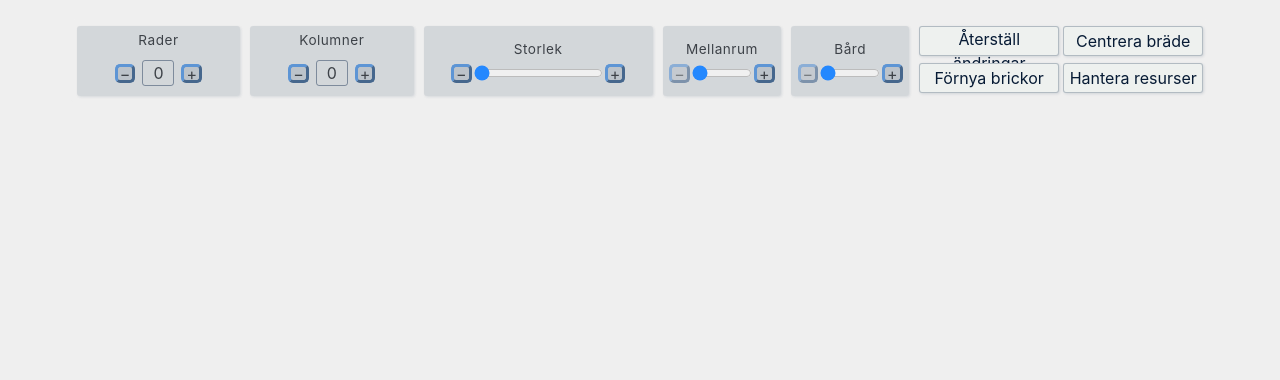
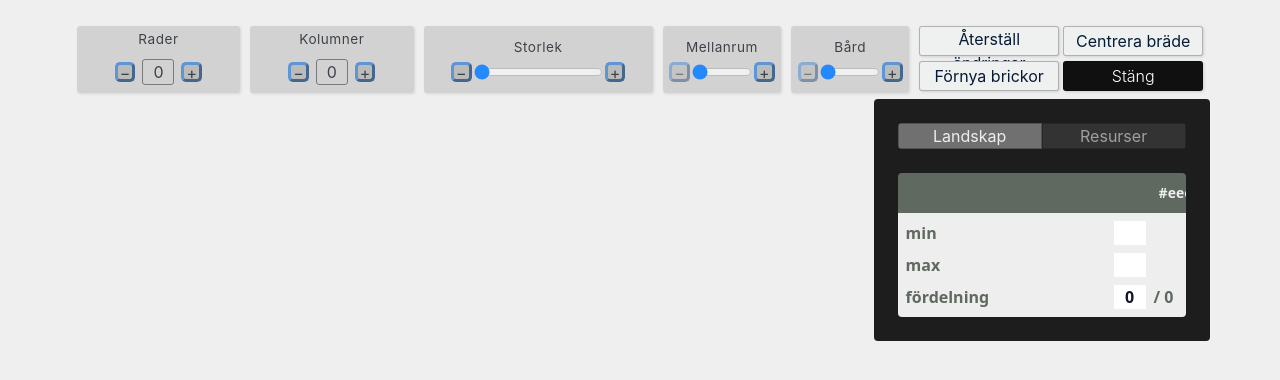
Before and after one commit to erikbjoern/boardgame-prototyping, a Vue app: page / in a window 1280 px wide. Shown: the top 380 px of the page. Built offline with nearby package versions, Linux system fonts and the light colour scheme.

Commit message:
add function that dynamically returns an appropriate inverted hexcolor

```diff
--- a/package.json
+++ b/package.json
@@ -9,9 +9,9 @@
   },
   "dependencies": {
     "@tailwindcss/postcss7-compat": "^2.1.2",
-    "autoprefixer": "^9",
+    "autoprefixer": "9",
     "core-js": "^3.6.5",
-    "postcss": "^7",
+    "postcss": "7",
     "tailwindcss": "npm:@tailwindcss/postcss7-compat@^2.0.2",
     "vue": "^2.6.11",
     "vuex": "^3.4.0"
@@ -24,8 +24,8 @@
     "@vue/test-utils": "^1.0.3",
     "node-sass": "^4.12.0",
     "sass-loader": "^8.0.2",
+    "vue-cli-plugin-tailwind": "~2.0.6",
     "vue-svg-loader": "^0.16.0",
-    "vue-cli-plugin-tailwind": "~2.0.6",
     "vue-template-compiler": "^2.6.12"
   }
 }
--- a/src/assets/tailwind.css
+++ b/src/assets/tailwind.css
@@ -3,3 +3,7 @@
 @tailwind components;
 
 @tailwind utilities;
+
+button:active {
+  @apply outline-none;
+}
--- a/src/components/SettingsBar/Index.vue
+++ b/src/components/SettingsBar/Index.vue
@@ -15,23 +15,49 @@
         </button>
         <button
           v-else
-          class="!bg-[#092446ef] !text-white font-light"
+          class="!bg-[#000000ef] !text-white font-light"
           @click="hideResourceInputs"
         >
           Stäng
         </button>
       </div>
     </div>
-    <div v-if="resourceSettingsIsOpen" class="rounded bg-[#092446ef] flex">
-      <div>
+    <div
+      v-if="resourceSettingsIsOpen"
+      class="rounded bg-[#000000e0] p-6 space-y-6 flex flex-col items-center"
+    >
+      <div class="flex w-72 rounded overflow-hidden">
+        <button
+          class="block h-full flex-1 !rounded-none"
+          :class="
+            mode == 'LANDSCAPES'
+              ? '!bg-[#707070] text-[#eeeeee]'
+              : '!bg-[#333333] text-[#9f9f9f]'
+          "
+          @click="toggleMode"
+        >
+          Landskap
+        </button>
+        <button
+          class="block h-full flex-1 !rounded-none"
+          :class="
+            mode == 'RESOURCES'
+              ? '!bg-[#777777] text-[#eeeeee]'
+              : '!bg-[#333333] text-[#9f9f9f]'
+          "
+          @click="toggleMode"
+        >
+          Resurser
+        </button>
+      </div>
+      <div v-if="mode == 'LANDSCAPES'" class="flex flex-col space-y-4 w-72">
         <SettingsInputLandscapes
           v-for="(landscape, index) in landscapeParameters"
           :key="landscape.name + '' + index"
           :landscape="landscape"
         />
       </div>
-      <div>
-        <div style="height: 20px;">
+      <div v-if="mode == 'RESOURCES'" class="flex flex-col space-y-4 w-72">
         <label>
           <input
             type="checkbox"
@@ -40,14 +66,11 @@
           />
           Visa värden
         </label>
-        </div>
-        <div id="field-list" class="p-2">
         <SettingsInputResources
           v-for="(resource, index) in resourceParameters"
           :key="resource.name + '' + index"
           :resource="resource"
         />
-        </div>
         <button @click="$store.commit('addResource')">Lägg till resurs</button>
       </div>
     </div>
@@ -70,7 +93,8 @@ export default {
   name: 'SettingsBar',
   data() {
     return {
-      resourceSettingsIsOpen: false,
+      resourceSettingsIsOpen: true,
+      mode: 'LANDSCAPES',
       gridProperties: [
         {
           name: 'rowCount',
@@ -138,6 +162,10 @@ export default {
     toggleResourceValuesVisibility() {
       this.$store.commit('toggleResourceValuesVisibility')
     },
+    toggleMode(e) {
+      this.mode = this.mode == 'LANDSCAPES' ? 'RESOURCES' : 'LANDSCAPES'
+      e.target.blur()
+    },
   },
 }
 </script>
@@ -189,7 +217,7 @@ export default {
 }
 
 .board-inputs .buttons-box button:hover {
-  background-color: #092446d3;
+  background-color: #000000d3;
   color: #fefefeee;
   opacity: 1;
 }
@@ -202,7 +230,7 @@ export default {
 
 .resource-inputs {
   animation: expand 0.15s forwards;
-  background-color: #092446ef;
+  background-color: #000000ef;
   border-radius: 4px 0 4px 4px;
   display: flex;
   flex-direction: column;
@@ -226,8 +254,8 @@ input,
 button {
   background-color: #eef1ef;
   border-radius: 3px;
-  border: 1px solid #09244643;
-  box-shadow: 1px 1px 3px #09244622;
+  border: 1px solid #00000043;
+  box-shadow: 1px 1px 3px #00000022;
   font-family: -apple-system, BlinkMacSystemFont, 'Segoe UI', Roboto, Oxygen, Ubuntu,
     Cantarell, 'Open Sans', 'Helvetica Neue', sans-serif;
 }
--- a/src/components/SettingsBar/SettingsInputGrid.vue
+++ b/src/components/SettingsBar/SettingsInputGrid.vue
@@ -133,9 +133,9 @@ export default {
 .input-container {
   align-items: center;
   justify-content: center;
-  background-color: #09244623;
+  background-color: #00000023;
   border-radius: 3px;
-  box-shadow: 1px 1px 3px #09244622;
+  box-shadow: 1px 1px 3px #00000022;
   color: #1d232a;
   display: flex;
   flex-direction: column;
@@ -145,7 +145,7 @@ export default {
   transition: all 0.2s;
 }
 .input-container:hover {
-  background-color: #092446d3;
+  background-color: #000000d3;
   color: #fefefeee;
   opacity: 1;
 }
@@ -160,7 +160,7 @@ export default {
   user-select: none;
 }
 .inputs > div {
-  background-color: #09244623;
+  background-color: #00000023;
   border-radius: 5px;
   border: outset #4284cf;
   cursor: pointer;
@@ -194,7 +194,7 @@ label {
 input#show-value {
   background-color: transparent;
   border-radius: 3px;
-  border: 1px solid #09244682;
+  border: 1px solid #00000082;
   margin: 5px;
   text-align: center;
   width: 2rem;
--- a/src/components/SettingsBar/SettingsInputLandscapes.vue
+++ b/src/components/SettingsBar/SettingsInputLandscapes.vue
@@ -1,17 +1,34 @@
 <template>
+  <div class="flex flex-col w-full rounded overflow-hidden">
     <div
-    class="landscape-input flex flex-col w-64 p-2"
-    :style="{ backgroundColor: landscape.color }"
+      class="flex w-full p-2"
+      :style="{ backgroundColor: getInvertedHexColor(landscape.color) }"
     >
-    <div class="flex flex-col items-stretch space-y-2">
-      <div class="flex justify-between">
-        <h2>{{ landscape.name || 'resursens namn' }}</h2>
+      <input
+        class="font-semibold flex-1 bg-transparent mr-2"
+        v-model="landscape.name"
+        :style="{ color: landscape.color }"
+      />
+      <input
+        class="font-semibold w-16 bg-transparent text-sm"
+        v-model.lazy="landscapeColor"
+        :style="{ color: landscape.color }"
+      />
     </div>
-      <label class="inline-flex justify-between">
+    <div
+      class="flex flex-col items-stretch space-y-2 p-2"
+      :style="{
+        backgroundColor: landscape.color,
+        color: getInvertedHexColor(landscape.color),
+      }"
+    >
+      <label class="inline-flex justify-between font-semibold">
         min
-        <div class="inline-block w-16 space-x-1">
+        <div class="inline-block w-16">
+          <div class="bg-white w-8 rounded">
             <input
-            class="rounded-sm"
+              class="text-gray-900 font-semibold text-center w-8"
+              :style="{ backgroundColor: `${landscape.color}99` }"
               type="number"
               name="min"
               :value="landscape.min"
@@ -19,12 +36,15 @@
               @keydown="keydownHandler"
             />
           </div>
+        </div>
       </label>
-      <label class="inline-flex justify-between">
+      <label class="inline-flex justify-between font-semibold">
         max
         <div class="inline-block w-16">
+          <div class="bg-white w-8 rounded">
             <input
-            class="rounded-sm"
+              class="text-gray-900 font-semibold text-center w-8"
+              :style="{ backgroundColor: `${landscape.color}99` }"
               type="number"
               name="max"
               :value="landscape.max"
@@ -32,20 +52,24 @@
               @keydown="keydownHandler"
             />
           </div>
+        </div>
       </label>
-      <label class="inline-flex justify-between">
+      <label class="inline-flex justify-between font-semibold">
         fördelning
-        <div class="inline-block w-16 space-x-1">
+        <div class="inline-flex w-16">
+          <div class="bg-white w-8 rounded">
             <input
-            class="rounded-sm"
+              class="text-gray-900 font-semibold text-center w-8"
+              :style="{ backgroundColor: `${landscape.color}99` }"
               type="text"
               name="fraction"
               :value="landscape.fraction"
               @change="handleChange"
               @keydown="keydownHandler"
             />
-          <span>/</span>
-          <span>{{ $store.getters.landscapeDistributionSum }}</span>
+          </div>
+          <span class="ml-2">/</span>
+          <span class="ml-1">{{ $store.getters.landscapeDistributionSum }}</span>
         </div>
       </label>
     </div>
@@ -57,6 +81,7 @@ import WoodIcon from '@/assets/icons/log.svg'
 import StoneIcon from '@/assets/icons/stone-block.svg'
 import WheatIcon from '@/assets/icons/wheat.svg'
 import colors from '@/assets/colors'
+import { getInvertedHexColor } from '@/helpers/getDynamicColor'
 
 export default {
   name: 'SettingsInputLandscapes',
@@ -65,13 +90,35 @@ export default {
     StoneIcon,
     WheatIcon,
   },
+  props: ['landscape'],
   data() {
     return {
       colors,
     }
   },
-  props: ['landscape'],
+  computed: {
+    landscapeColor: {
+      get() {
+        return this.landscape.color
+      },
+      set(value) {
+        if (/^#dddddd/.test(value)) {
+          this.landscape.color = value.slice(0, 7)
+          return
+        }
+
+        let split = value.replace('#', '').split('')
+
+        if (split.length == 3) {
+          split = split.map(v => (v = v + v))
+        }
+
+        this.landscape.color = ['#', ...split].join('')
+      },
+    },
+  },
   methods: {
+    getInvertedHexColor,
     handleChange(e) {
       const value = parseInt(e.target.value)
       const landscape = this.landscape
@@ -108,25 +155,14 @@ export default {
 </script>
 
 <style scoped>
-
 @keyframes fadeIn {
   from {
     opacity: 0;
   }
 }
 
-.landscape-input {
-  animation: fadeIn 0.2s forwards;
-  border-radius: 2px;
-  color: #ffffff;
-  opacity: 1;
-}
-.landscape-input input {
-  width: 25px;
-  margin-left: 3px;
-}
-.landscape-input input::-webkit-inner-spin-button,
-.landscape-input input::-webkit-outer-spin-button {
+input::-webkit-inner-spin-button,
+input::-webkit-outer-spin-button {
   -webkit-appearance: none;
 }
 </style>
--- a/src/components/SettingsBar/SettingsInputResources.vue
+++ b/src/components/SettingsBar/SettingsInputResources.vue
@@ -1,6 +1,6 @@
 <template>
   <div
-    class="resource-input flex flex-col w-64 p-2"
+    class="resource-input flex flex-col w-full p-2"
     :style="{ backgroundColor: resource.color }"
   >
     <div class="flex flex-col items-stretch space-y-2">
--- /dev/null
+++ b/src/helpers/getDynamicColor.js
@@ -0,0 +1,49 @@
+export function getInvertedHexColor(backgroundColor) {
+  const bgColorValueR =
+    backgroundColor.length > 4
+      ? backgroundColor.slice(1, 3)
+      : backgroundColor.slice(1, 2) + backgroundColor.slice(1, 2)
+  const bgColorValueG =
+    backgroundColor.length > 4
+      ? backgroundColor.slice(3, 5)
+      : backgroundColor.slice(2, 3) + backgroundColor.slice(2, 3)
+  const bgColorValueB =
+    backgroundColor.length > 4
+      ? backgroundColor.slice(5, 7)
+      : backgroundColor.slice(3, 4) + backgroundColor.slice(3, 4)
+
+  const rgbValues = [bgColorValueR, bgColorValueG, bgColorValueB].map((v, index) => {
+    let p = parseInt(v, 16)
+    return index == 1 ? p * 1.05 : p
+  })
+
+  const max = Math.max(...rgbValues)
+  const rgbMax = 255
+  const average = rgbValues.reduce((a,b) => a + b, 0) / rgbValues.length
+  const averageThreshold = max > 180 ? 70 : 110
+  const multiple = average < averageThreshold ? (rgbMax / 2) / max : average / 400
+
+  const adjustedValues = rgbValues.map(v => {
+    let multiplied = v * multiple
+
+    if (average < averageThreshold) {
+      multiplied += (rgbMax - multiplied) / 2
+    } else {
+      multiplied -= multiplied / 3
+    }
+
+    if (multiplied < rgbMax / 2 && v == max) {
+      multiplied += 5
+    }
+
+    if (max - average > 50 && max == rgbValues[2]) {
+      multiplied = multiplied * 0.85
+    }
+
+    return Math.floor(multiplied)
+      .toString(16)
+      .padStart(2, '0')
+  })
+
+  return '#' + adjustedValues.join('')
+}
```
Also changed, not shown: src/App.vue (+26 -26 lines), 1 other file (tests, documents, lock files or other folders). Lines whose indentation alone changed are shown as unchanged.
